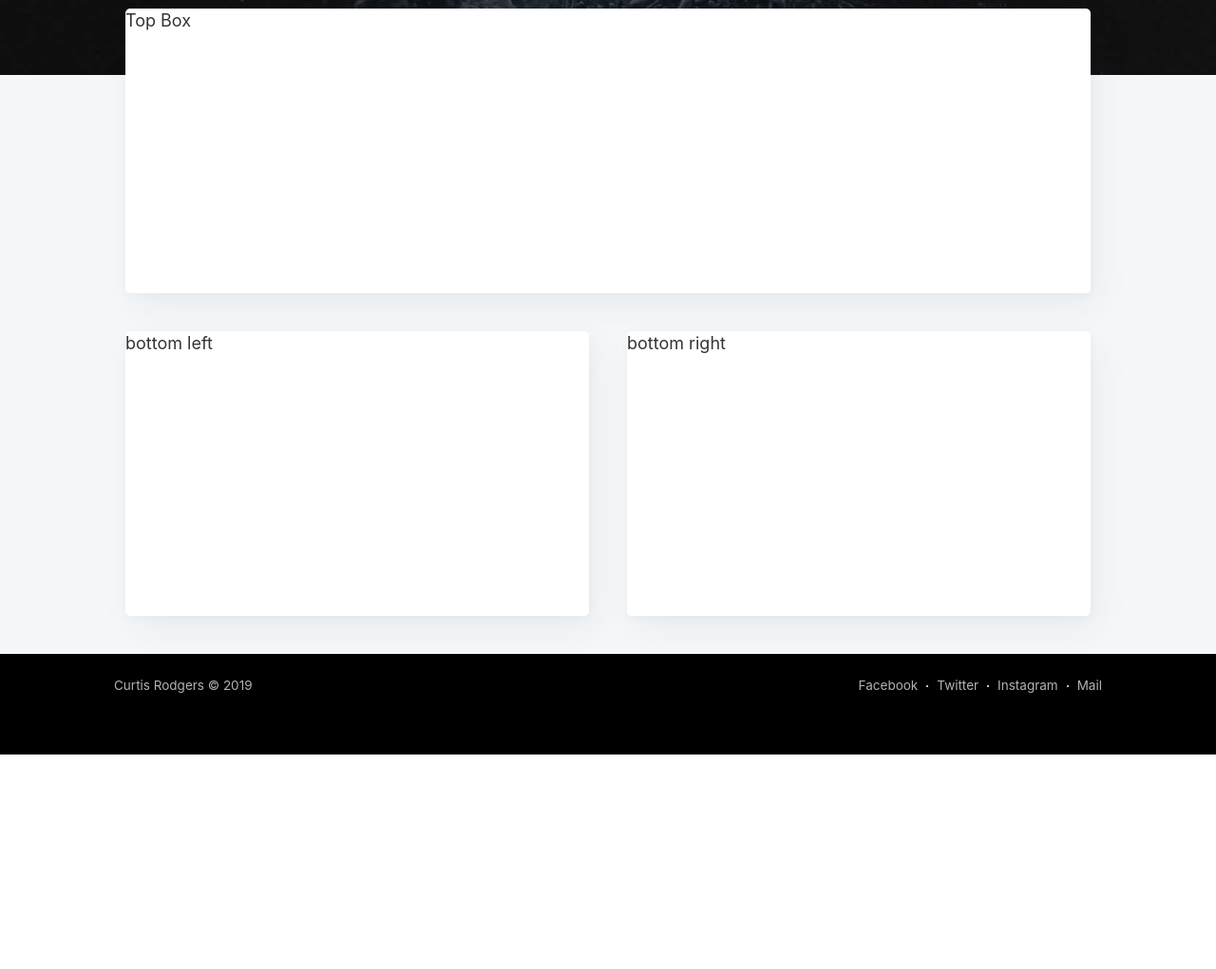
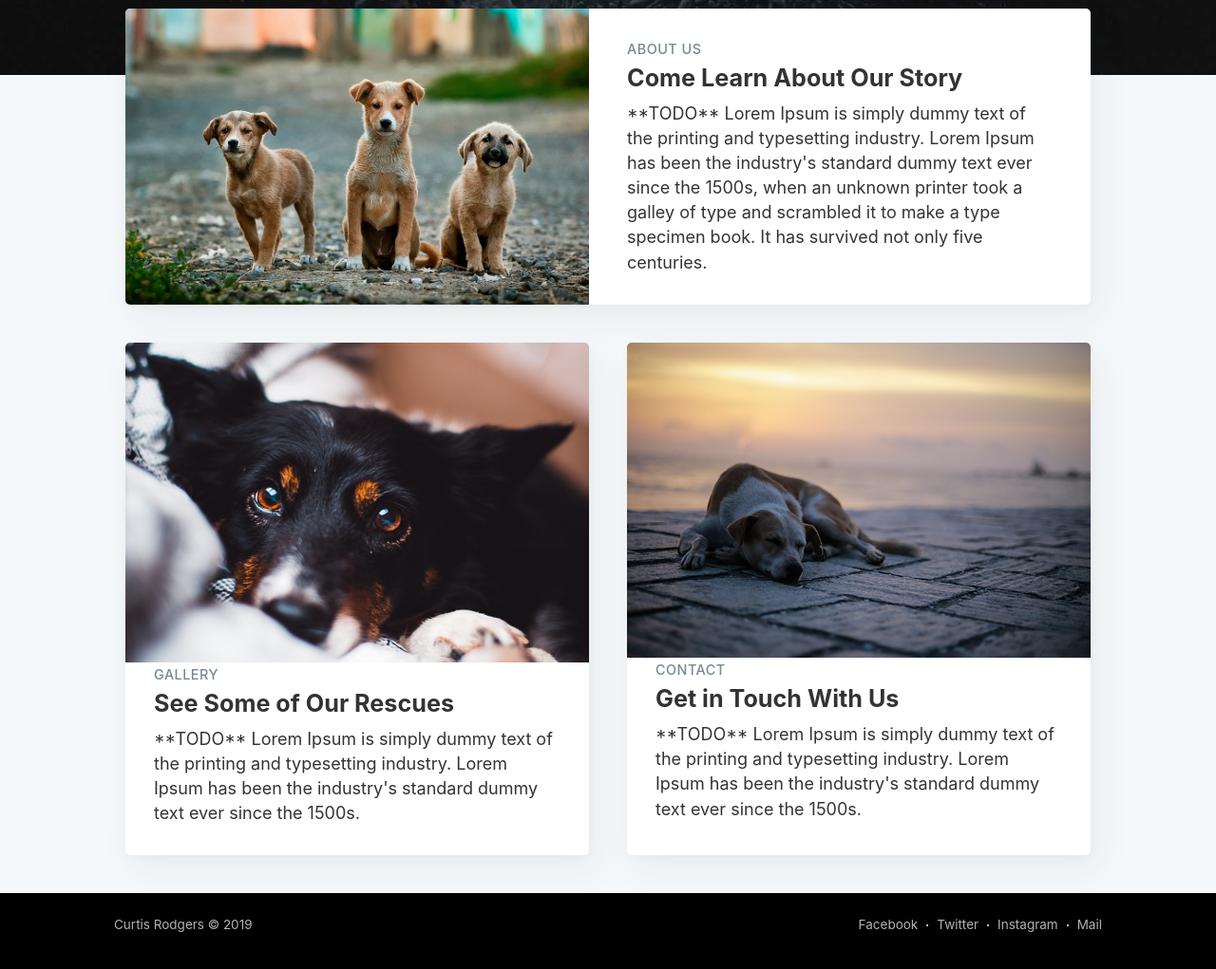
Before and after one commit to C-Rodg/PAWSsion-Project, a Gatsby site: page / in a window 1280 px wide. Shown: the part 439-1460 px from the top of the page at 95% size. Before the commit the page ends 1234 px from the top, so only its background shows below. Built offline with nearby package versions, Linux system fonts and the light colour scheme; Gatsby itself is replaced by a stand-in of ours.

Commit message:
Completed initial styling of home page

```diff
--- a/src/pages/index.js
+++ b/src/pages/index.js
@@ -1,11 +1,17 @@
 // Libraries
 import React from 'react'
 import styled from 'styled-components'
+import { Link } from 'gatsby'
 
 // Components
 import PageLayout from '../components/pageLayout'
 import SEO from '../components/seo'
 import HeroHeader from '../components/heroHeader'
+
+// Images
+import PicDogTrio from '../images/dogs_trio.png'
+import PicDogSleeping from '../images/dogs_sleeping2.png'
+import PicDogCloseUp from '../images/dogs_looking.png'
 
 // Styles
 import PaddingWrapper from '../styles/paddingWrapper'
@@ -40,9 +46,45 @@ const Card = styled.article`
   }
 `
 
+const SubText = styled.div`
+  margin-bottom: 4px;
+  color: #738a94;
+  font-size: 0.8rem;
+  font-weight: 500;
+  text-transform: uppercase;
+  letter-spacing: 0.5px;
+`
+
+const TitleText = styled.div`
+  font-size: 1.4rem;
+  font-weight: 700;
+  margin-bottom: 12px;
+`
+
 const LeadCard = styled(Card)`
   flex-direction: row;
   flex: 1 1 100%;
+
+  .side-image {
+    width: 50%;
+    padding-right: 20px;
+  }
+
+  .side-right {
+    width: 50%;
+    padding: 30px 40px 30px 20px;
+  }
+`
+
+const DogImage = styled.img`
+  height: 100%;
+  object-fit: cover;
+  object-position: center center;
+  width: 100%;
+`
+
+const DogContentWrapper = styled.div`
+  padding: 0 30px 30px 30px;
 `
 
 const IndexPage = () => (
@@ -52,9 +94,57 @@ const IndexPage = () => (
     <PaddingWrapper background="#f5f8fb">
       <GridWrap>
         <StyledMainWrapper>
-          <LeadCard>Top Box</LeadCard>
-          <Card>bottom left</Card>
-          <Card>bottom right</Card>
+          <LeadCard>
+            <Link to="/about" className="side-image">
+              <DogImage src={PicDogTrio} alt="trio of rescue dogs" />
+            </Link>
+            <div className="side-right">
+              <Link to="/about">
+                <SubText>About Us</SubText>
+                <TitleText>Come Learn About Our Story</TitleText>
+
+                <div>
+                  **TODO** Lorem Ipsum is simply dummy text of the printing and
+                  typesetting industry. Lorem Ipsum has been the industry's
+                  standard dummy text ever since the 1500s, when an unknown
+                  printer took a galley of type and scrambled it to make a type
+                  specimen book. It has survived not only five centuries.
+                </div>
+              </Link>
+            </div>
+          </LeadCard>
+          <Card>
+            <Link to="/gallery">
+              <DogImage src={PicDogCloseUp} alt="dog close up" />
+            </Link>
+            <DogContentWrapper>
+              <Link to="/gallery">
+                <SubText>Gallery</SubText>
+                <TitleText>See Some of Our Rescues</TitleText>
+                <div>
+                  **TODO** Lorem Ipsum is simply dummy text of the printing and
+                  typesetting industry. Lorem Ipsum has been the industry's
+                  standard dummy text ever since the 1500s.
+                </div>
+              </Link>
+            </DogContentWrapper>
+          </Card>
+          <Card>
+            <Link to="/contact">
+              <DogImage src={PicDogSleeping} alt="dog resting" />
+            </Link>
+            <DogContentWrapper>
+              <Link to="/contact">
+                <SubText>Contact</SubText>
+                <TitleText>Get in Touch With Us</TitleText>
+                <div>
+                  **TODO** Lorem Ipsum is simply dummy text of the printing and
+                  typesetting industry. Lorem Ipsum has been the industry's
+                  standard dummy text ever since the 1500s.
+                </div>
+              </Link>
+            </DogContentWrapper>
+          </Card>
         </StyledMainWrapper>
       </GridWrap>
     </PaddingWrapper>
```
Also changed, not shown: src/images/dogs_looking.png (added), src/images/dogs_sleeping2.png (added), src/images/dogs_trio.png (added).
